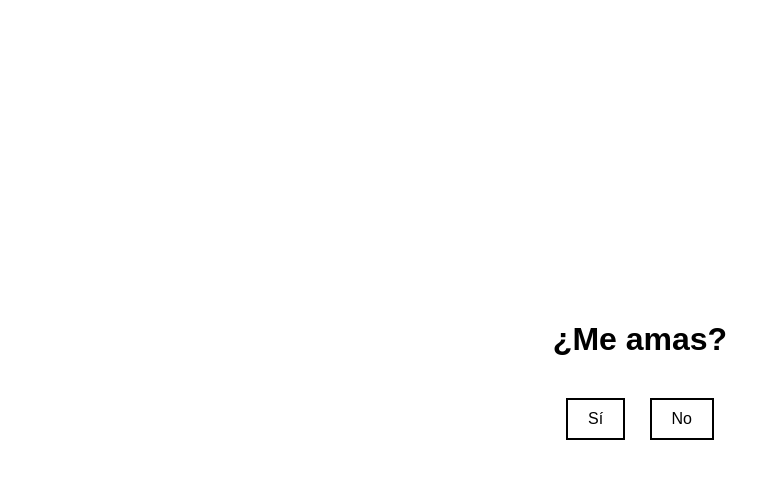
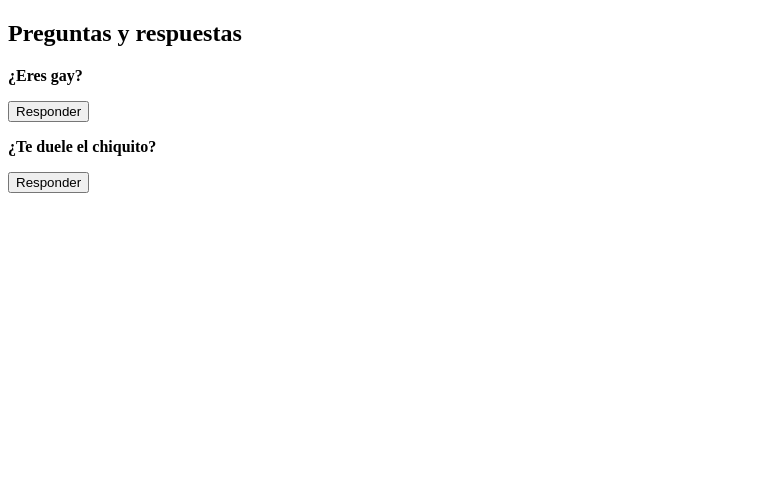
Before and after one commit to knalg28-ctrl/test1, a plain HTML site: page index.html in a window 1280 px wide. Shown: the whole page, without its empty margins (0-781 px from the left). Drawn offline with Linux system fonts and the light colour scheme.

Commit message:
Update index.html

```diff
--- a/index.html
+++ b/index.html
@@ -2,105 +2,40 @@
 <html lang="es">
 <head>
   <meta charset="UTF-8">
-    <title>¿Me amas?</title>
-    <style>
-        * {
-            margin: 0;
-            padding: 0;
-            box-sizing: border-box;
-        }
-
-        body {
-            background-color: white;
-            color: black;
-            font-family: Arial, sans-serif;
-            height: 100vh;
-            display: flex;
-            justify-content: center;
-            align-items: center;
-        }
-
-        .container {
-            text-align: center;
-        }
-
-        h1 {
-            margin-bottom: 30px;
-            font-size: 2em;
-        }
-
-        button {
-            padding: 10px 20px;
-            margin: 10px;
-            font-size: 1em;
-            cursor: pointer;
-            border: 2px solid black;
-            background-color: white;
-            transition: background-color 0.3s, color 0.3s;
-        }
-
-        button:hover {
-            background-color: black;
-            color: white;
-        }
-
-        .respuesta {
-            margin-top: 30px;
-            font-size: 1.5em;
-            color: #d11a2a;
-        }
-    </style>
+  <title>Preguntas y respuestas</title>
 </head>
 <body>
-    <div class="container" id="paso1">
-        <h1>¿Me amas?</h1>
-        <button onclick="mostrarRespuesta('si')">Sí</button>
-        <button onclick="mostrarRespuesta('no')">No</button>
-        <div id="respuesta" class="respuesta"></div>
+  <h2>Preguntas y respuestas</h2>
+
+  <div>
+    <p><strong>¿Eres gay?</strong></p>
+    <button onclick="responderGay()">Responder</button>
+    <p id="respuestaGay"></p>
   </div>
 
-    <div class="container" id="paso2" style="display: none;">
-        <h1>¿Cuánto?</h1>
-        <button onclick="cuantoRespuesta('poco')">Un poco</button>
-        <button onclick="cuantoRespuesta('mucho')">Mucho</button>
-    </div>
-
-    <div class="container" id="paso3" style="display: none;">
-        <h1>¿Por qué hiciste todo si me amabas mucho?</h1>
-        <div class="respuesta">Porque el amor verdadero a veces también duele 💔</div>
+  <div>
+    <p><strong>¿Te duele el chiquito?</strong></p>
+    <button onclick="responderChiquito()">Responder</button>
+    <p id="respuestaChiquito"></p>
   </div>
 
   <script>
-        function mostrarRespuesta(opcion) {
-            const paso1 = document.getElementById('paso1');
-            const paso2 = document.getElementById('paso2');
-            const respuesta = document.getElementById('respuesta');
-
-            if (opcion === 'si') {
-                respuesta.textContent = "Yo también ❤️";
-                setTimeout(() => {
-                    paso1.style.display = 'none';
-                    paso2.style.display = 'block';
-                }, 1500);
-            } else {
-                respuesta.textContent = "Mientes 😢";
-            }
+    function responderGay() {
+      const respuestas = [
+        "Sí, soy.",
+        "Sí soy, pero me duele aceptarlo."
+      ];
+      const respuesta = respuestas[Math.floor(Math.random() * respuestas.length)];
+      document.getElementById("respuestaGay").textContent = respuesta;
     }
 
-        function cuantoRespuesta(nivel) {
-            const paso2 = document.getElementById('paso2');
-            const paso3 = document.getElementById('paso3');
-
-            if (nivel === 'poco') {
-                // Mostrar página en blanco con emoji enojado
-                document.body.innerHTML = '<div style="font-size: 5em; text-align: center; margin-top: 20%;">😠</div>';
-                document.body.style.backgroundColor = 'white';
-            } else if (nivel === 'mucho') {
-                // Mostrar cara enamorada y siguiente pregunta
-                document.body.style.backgroundColor = 'white';
-                paso2.style.display = 'none';
-                paso3.style.display = 'block';
-            }
+    function responderChiquito() {
+      const respuestas = [
+        "Sí me duele.",
+        "Me arde."
+      ];
+      const respuesta = respuestas[Math.floor(Math.random() * respuestas.length)];
+      document.getElementById("respuestaChiquito").textContent = respuesta;
     }
   </script>
 </body>
```
Lines whose indentation alone changed are shown as unchanged.
